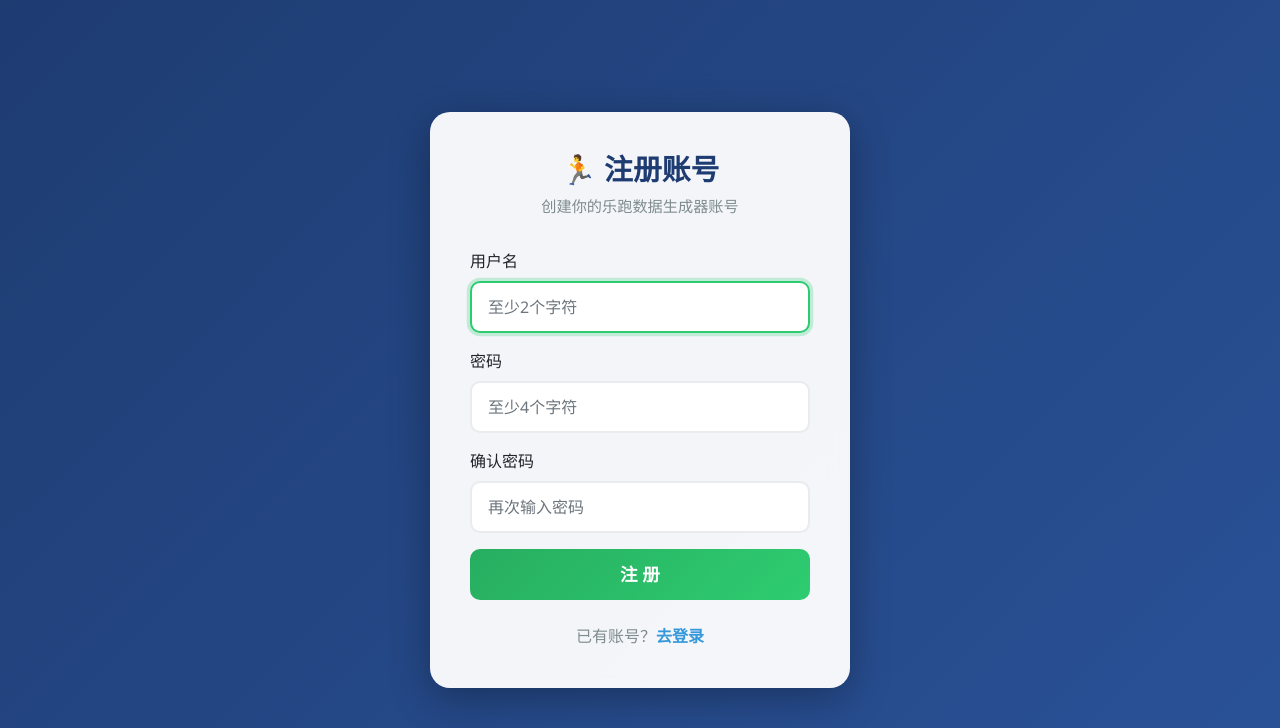
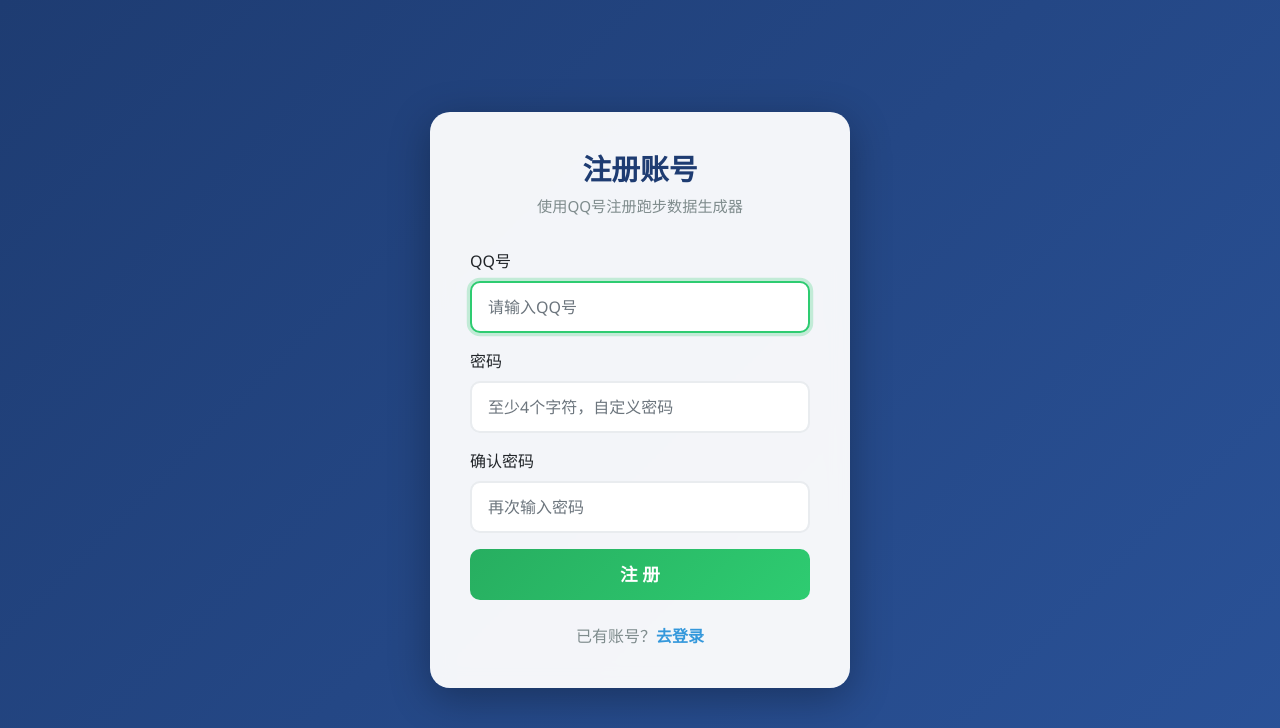
Before and after one commit to abdu2347/lepao, a Flask app: page /register in a window 1280 px wide. Shown: the top 728 px of the page. Run offline with Flask 3, Linux system fonts and the light colour scheme.

Commit message:
Update register.html

```diff
--- a/templates/register.html
+++ b/templates/register.html
@@ -86,18 +86,18 @@
 </head>
 <body>
     <div class="register-card">
-        <h1>🏃 注册账号</h1>
-        <p class="subtitle">创建你的乐跑数据生成器账号</p>
+        <h1>注册账号</h1>
+        <p class="subtitle">使用QQ号注册跑步数据生成器</p>
         <div class="alert alert-success" id="successMsg" role="alert"></div>
         <div class="alert alert-danger" id="errorMsg" role="alert"></div>
         <form id="registerForm">
             <div class="mb-3">
-                <label class="form-label">用户名</label>
-                <input type="text" class="form-control" id="username" placeholder="至少2个字符" required autofocus>
+                <label class="form-label">QQ号</label>
+                <input type="text" class="form-control" id="username" placeholder="请输入QQ号" required autofocus>
             </div>
             <div class="mb-3">
                 <label class="form-label">密码</label>
-                <input type="password" class="form-control" id="password" placeholder="至少4个字符" required>
+                <input type="password" class="form-control" id="password" placeholder="至少4个字符，自定义密码" required>
             </div>
             <div class="mb-3">
                 <label class="form-label">确认密码</label>
@@ -122,8 +122,20 @@
 
             const p1 = document.getElementById('password').value;
             const p2 = document.getElementById('password2').value;
+            const qq = document.getElementById('username').value.trim();
+
+            if (!qq || !/^\\d+$/.test(qq)) {
+                errEl.textContent = '请输入正确的QQ号（纯数字）';
+                errEl.classList.add('show');
+                return;
+            }
             if (p1 !== p2) {
                 errEl.textContent = '两次密码输入不一致';
+                errEl.classList.add('show');
+                return;
+            }
+            if (p1.length < 4) {
+                errEl.textContent = '密码至少4个字符';
                 errEl.classList.add('show');
                 return;
             }
@@ -135,10 +147,7 @@
                 const res = await fetch('/register', {
                     method: 'POST',
                     headers: {'Content-Type': 'application/json'},
-                    body: JSON.stringify({
-                        username: document.getElementById('username').value.trim(),
-                        password: p1
-                    })
+                    body: JSON.stringify({username: qq, password: p1})
                 });
                 const data = await res.json();
                 if (data.success) {
```
